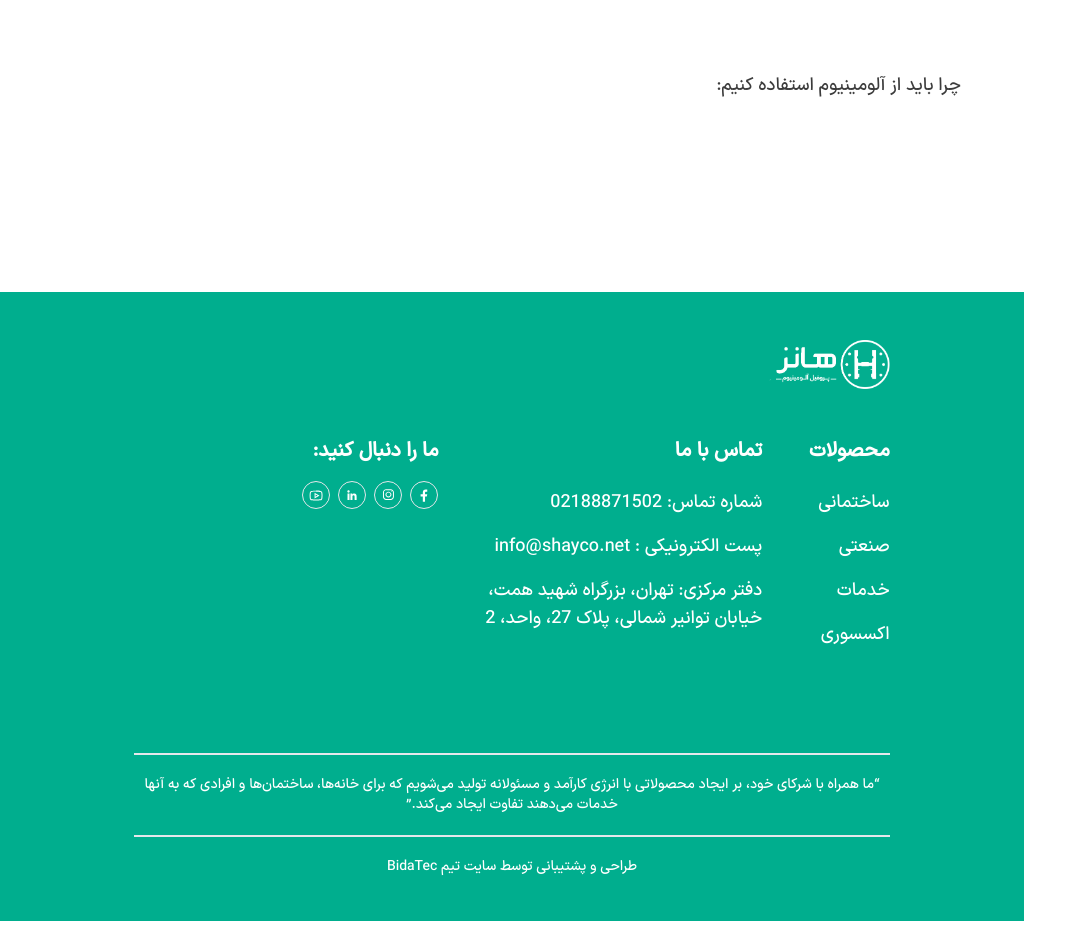
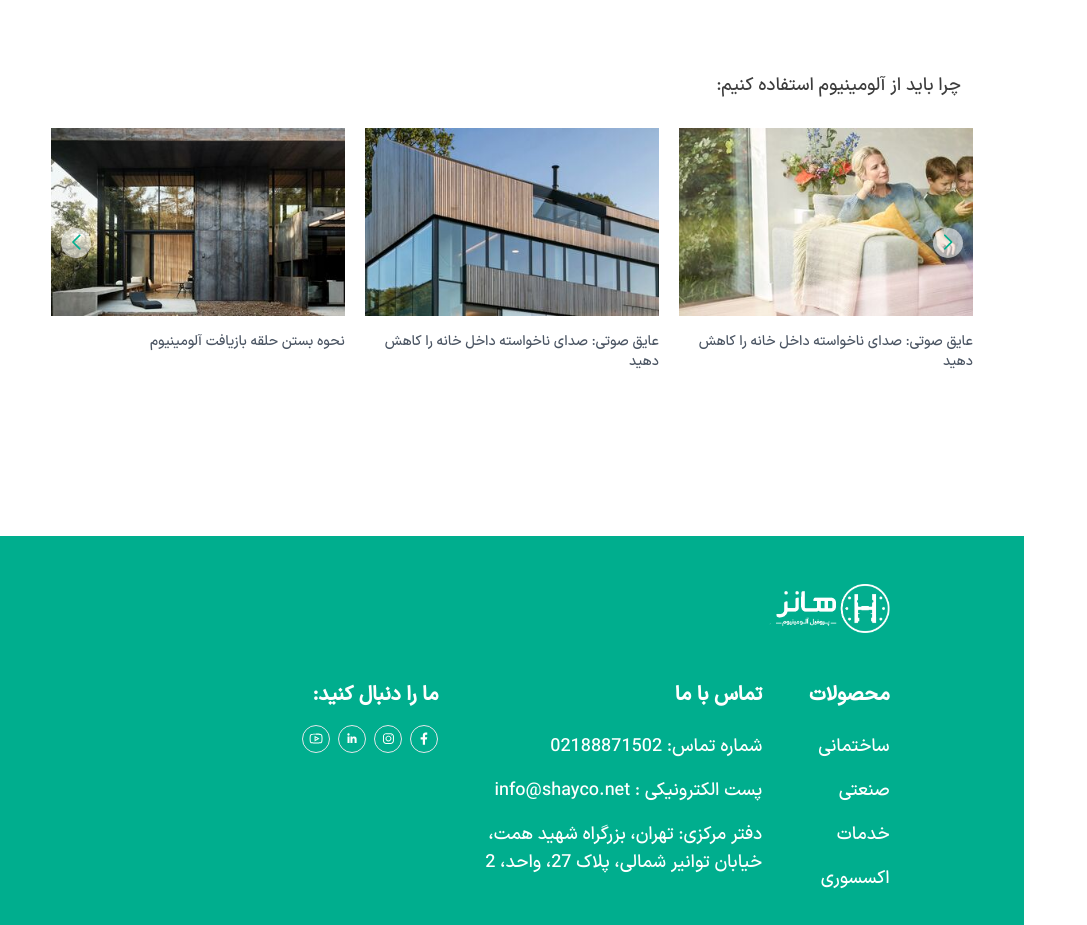
Before and after one commit to zahra-hsb/hanz-, a Next.js app: page / in a window 1280 px wide. Shown: the part 3460-4385 px from the top of the page, without its empty margins (0-1087 px from the left). Built offline with nearby package versions, Linux system fonts and the light colour scheme.

Commit message:
edit Carousel component

```diff
--- a/src/components/homeComponents/Carousel/index.jsx
+++ b/src/components/homeComponents/Carousel/index.jsx
@@ -6,6 +6,13 @@ import image3 from '../../../../public/image/Aluminium-life-cycle-3.jpg'
 import image4 from '../../../../public/image/Aluminium-recyclability-4.jpg'
 
 const Carousel = () => {
+    const slides = [
+        { image: image1, text: 'چرخه زندگی آلومینیوم' },
+        { image: image2, text: 'عایق صوتی: صدای ناخواسته داخل خانه را کاهش دهید' },
+        { image: image3, text: 'عایق صوتی: صدای ناخواسته داخل خانه را کاهش دهید' },
+        { image: image4, text: 'نحوه بستن حلقه بازیافت آلومینیوم' }
+    ]
+
     return (
         <>
 
@@ -17,7 +24,12 @@ const Carousel = () => {
                         </div>
                     </div>
                     <div id="home-carousel">
-                        <Slider url={'/imageGallery'} slidesPerView={3} image1={image1} image2={image2} image3={image3} image4={image4} textSlider={true} textSlider1={'چرخه زندگی آلومینیوم'} textSlider2={'عایق صوتی: صدای ناخواسته داخل خانه را کاهش دهید'} textSlider3={'عایق صوتی: صدای ناخواسته داخل خانه را کاهش دهید'} textSlider4={'نحوه بستن حلقه بازیافت آلومینیوم'} sliderCount={''} />
+                        <Slider
+                            url='/imageGallery'
+                            slidesPerView={3}
+                            slides={slides}
+                            textSlider={true}
+                        />
                     </div>
                 </div>
             </section>
```
